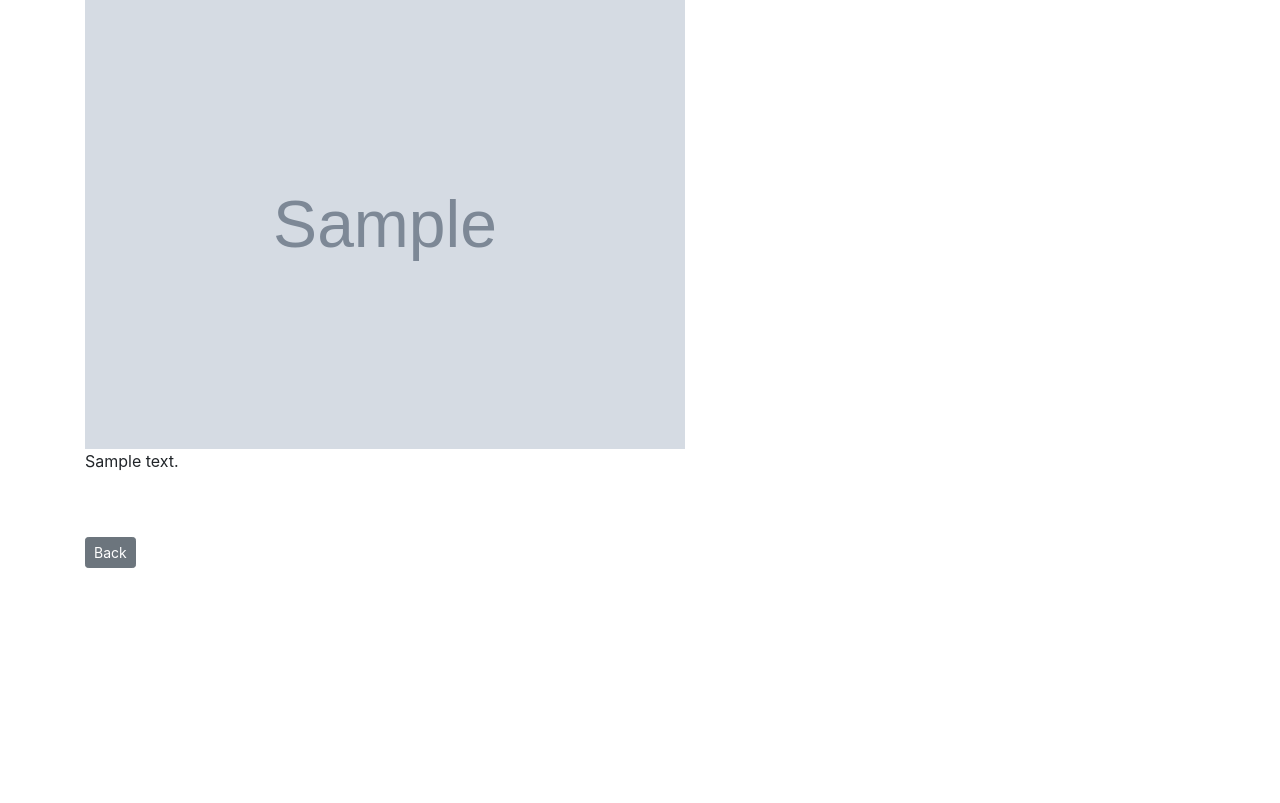
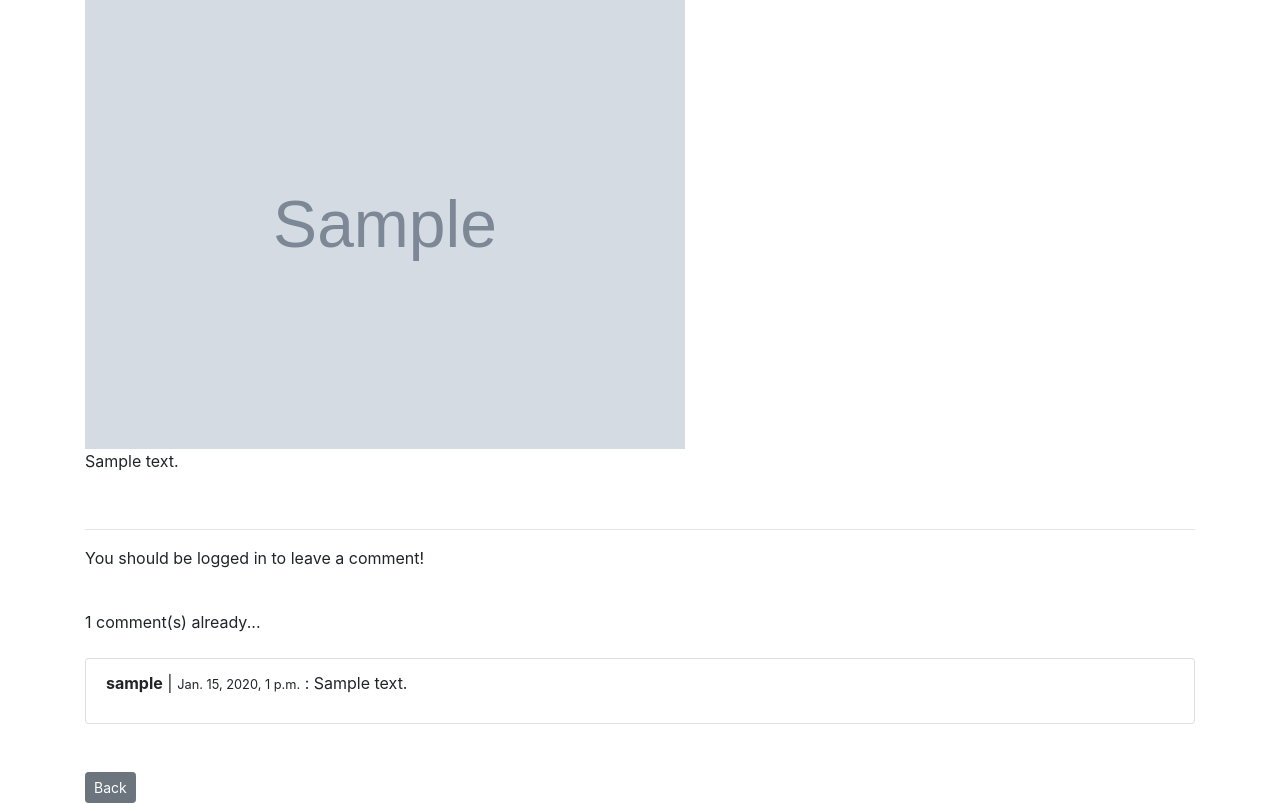
Before and after one commit to AnnaStepakova/Blog, a Django app: page /blog/1/ in a window 1280 px wide. Shown: the part 194-997 px from the top of the page. Before the commit the page ends 762 px from the top, so only its background shows below. Run offline with Django 3.2, Linux system fonts and the light colour scheme; tables that the repository leaves empty hold one stand-in row (values such as "Sample post"); grey boxes marked "Sample" are stand-in pictures; some libraries are stand-ins or nearby versions.

Commit message:
Add comments

```diff
--- a/blog/admin.py
+++ b/blog/admin.py
@@ -1,7 +1,8 @@
 from django.contrib import admin
-from .models import BlogPost, Category, UserProfile
+from .models import BlogPost, Category, UserProfile, Comment
 
 # Register your models here.
 admin.site.register(BlogPost)
 admin.site.register(Category)
 admin.site.register(UserProfile)
+admin.site.register(Comment)
--- a/blog/models.py
+++ b/blog/models.py
@@ -49,3 +49,13 @@ class UserProfile(models.Model):
 
     def get_absolute_url(self):
         return reverse('blog:index')
+
+
+class Comment(models.Model):
+    blogpost = models.ForeignKey(BlogPost, related_name="comments", on_delete=models.CASCADE)
+    author = models.ForeignKey(User, on_delete=models.CASCADE)
+    body = models.TextField(max_length=500)
+    date_posted = models.DateTimeField(auto_now_add=True)
+
+    def __str__(self):
+        return self.author.get_username() + '|' + self.blogpost.title + '|' + self.body
--- a/blog/templates/blog/detail.html
+++ b/blog/templates/blog/detail.html
@@ -39,6 +39,34 @@
             {% endif %}
 
     {% endif %}
+<br/><hr>
+
+    {% if user.is_authenticated %}
+        <p>Leave a comment...</p>
+        <form method="post">
+            {% csrf_token %}
+            {{ comment_form }}
+            <br/>
+            <button class="btn btn-secondary btn-sm" type='submit'> Add Comment </button>
+        </form>
+    {% else %}
+        <p>You should be logged in to leave a comment!</p>
+    {% endif %}
+<br/>
+
+    {{ blogpost.comments.count }} comment(s) already...
+    <br/>
+    <br/>
+    {% if comments %}
+        <ul class="list-group">
+        {% for comment in comments %}
+            <li class="list-group-item">
+                <p><strong>{{ comment.author.get_username }}</strong> | <small>{{ comment.date_posted }}</small> : {{ comment.body|safe }}</p>
+            </li>
+        {% endfor %}
+        </ul>
+    {% endif %}
+
     <br/><br/>
 <a class="btn btn-secondary btn-sm" href="{% url 'blog:index' %}" role="button">Back</a>
  {% endblock %}
--- a/blog/views.py
+++ b/blog/views.py
@@ -1,9 +1,9 @@
-from .models import BlogPost, Category
+from .models import BlogPost, Category, Comment
 from django.views import generic
 from django.shortcuts import get_object_or_404, render
 from django.http import HttpResponseRedirect
 from django.urls import reverse
-from .forms import BlogPostForm, UpdateBlogPostForm, AddCategoryForm
+from .forms import BlogPostForm, UpdateBlogPostForm, AddCategoryForm, CommentForm
 from django.urls import reverse_lazy
 from django.db.models import Q
 from django.db.models import Count
@@ -33,7 +33,17 @@ class DetailView(generic.DetailView):
         if curr_post.likes.filter(id=self.request.user.id).exists():
             liked = True
         data['liked'] = liked
+        comments_connected = Comment.objects.filter(
+            blogpost=self.get_object()).order_by('-date_posted')
+        data['comments'] = comments_connected
+        if self.request.user.is_authenticated:
+            data['comment_form'] = CommentForm(instance=self.request.user)
         return data
+
+    def post(self, request, *args, **kwargs):
+        new_comment = Comment(blogpost=self.get_object(), author=self.request.user, body=request.POST.get('body'))
+        new_comment.save()
+        return HttpResponseRedirect(reverse('blog:detail', args=[str(self.get_object().pk)]))
 
 
 class AddPostView(generic.CreateView):
```
Also changed, not shown: blog/forms.py (+11 -2 lines).
